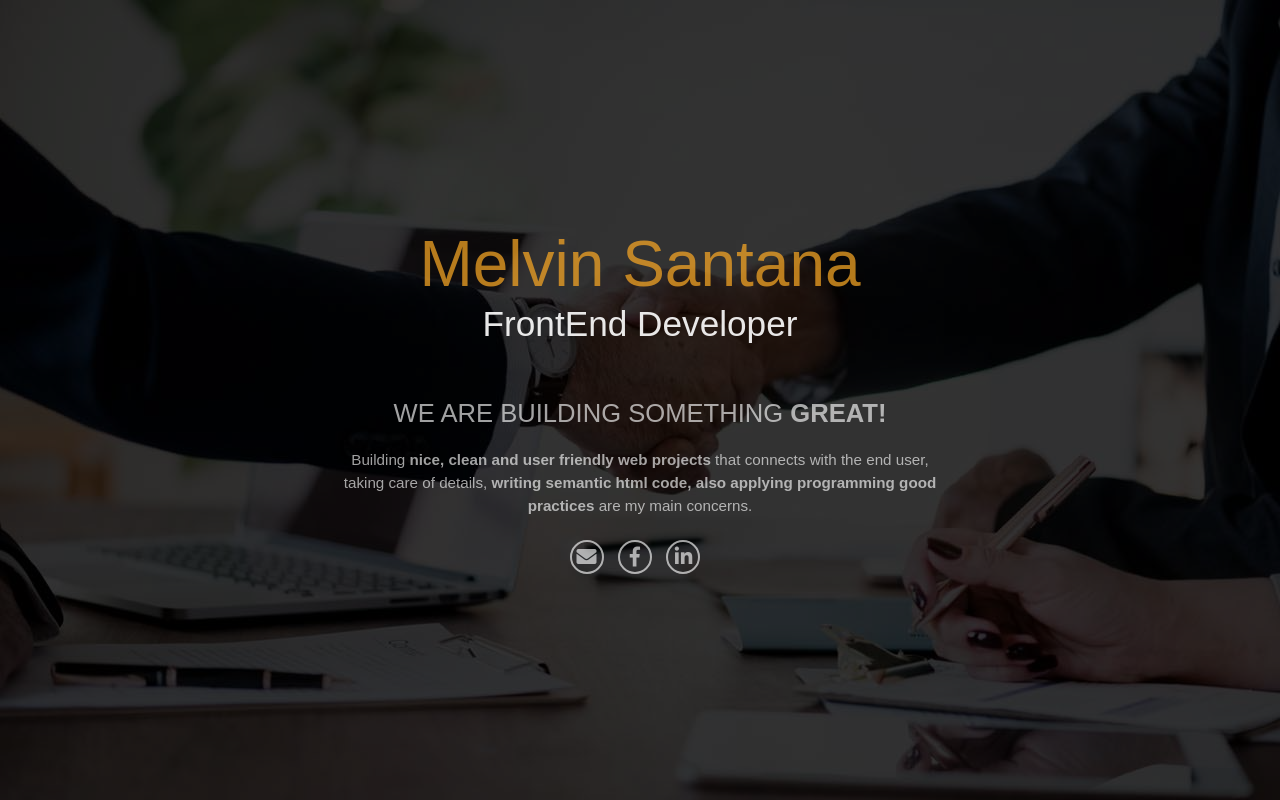
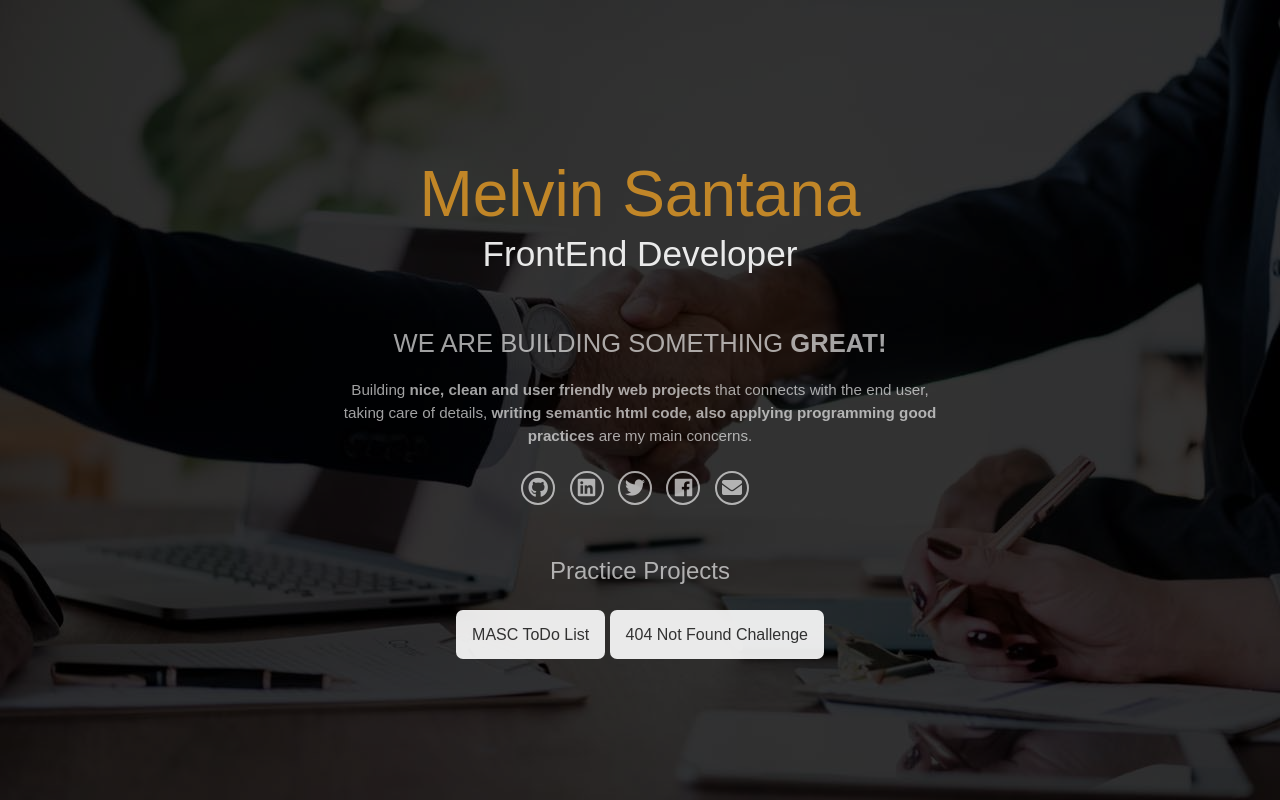
Before and after one commit to melvinsantanac/sitio-en-construccion, a plain HTML site: page index.html in a window 1280 px wide. Drawn offline with Linux system fonts and the light colour scheme.

Commit message:
Adding practice projects and social media icons

```diff
--- a/assets/styles/style.css
+++ b/assets/styles/style.css
@@ -5,14 +5,18 @@
   box-sizing: border-box;
 }
 
-		body, html {
-			font-family: 'Source Sans Pro', sans-serif;
+body,
+html {
+  font-family: "Source Sans Pro", sans-serif;
   margin: 0;
   padding: 0;
   line-height: 1.2;
 }
 
-		h1, h2, h3, p {
+h1,
+h2,
+h3,
+p {
   margin: 0;
   font-weight: 400;
 }
@@ -33,11 +37,11 @@
 }
 
 .coverPage::before {
-			content: '';
+  content: "";
   display: block;
   position: absolute;
   background: black;
-		    opacity: .8;
+  opacity: 0.8;
   width: 100vw;
   height: 100vh;
   top: 0;
@@ -53,14 +57,14 @@
   width: 50%;
   z-index: 1000;
   text-align: center;
-			opacity: .9;
+  opacity: 0.9;
   padding: 1em;
 }
 
 .__coverPage-content h1 {
   font-size: 4em;
-			color: #F9A825;
-			opacity: .8;
+  color: #f9a825;
+  opacity: 0.8;
 }
 
 .__coverPage-content h2 {
@@ -70,21 +74,21 @@
 
 .__coverPage-content h3 {
   font-size: 1.6em;
-			margin-bottom: .8em;
+  margin-bottom: 0.8em;
   text-transform: uppercase;
-			opacity: .7;
+  opacity: 0.7;
 }
 
 .__coverPage-content p {
-			font-size: .95em;
+  font-size: 0.95em;
   margin-bottom: 1.5em;
   line-height: 1.5;
-			opacity: .7;
+  opacity: 0.7;
 }
 
 .socialIcon {
   margin-right: 10px;
-			opacity: .7;
+  opacity: 0.7;
 }
 
 .socialIcon i {
@@ -97,12 +101,41 @@
   padding: 15px;
   height: 25px;
   width: 25px;
-			transition: all .3s
+  transition: all 0.3s;
 }
 
 .socialIcon i:hover {
-			color: #F9A825;
-			border-color: #F9A825;
+  color: #f9a825;
+  border-color: #f9a825;
+}
+
+.projectsList {
+  margin-top: 2em;
+  font-size: 1.5rem !important;
+  text-transform: capitalize;
+}
+
+.btn-projects {
+  display: inline;
+  background-color: white;
+  color: #333333;
+  padding: 1em;
+  width: 75px !important;
+  border-radius: 7px;
+  -webkit-border-radius: 7px;
+  -moz-border-radius: 7px;
+  -ms-border-radius: 7px;
+  -o-border-radius: 7px;
+  transition: all 0.3s;
+  -webkit-transition: all 0.3s;
+  -moz-transition: all 0.3s;
+  -ms-transition: all 0.3s;
+  -o-transition: all 0.3s;
+}
+
+.btn-projects:hover {
+  background-color: lightgray;
+  color: #1b1b1b;
 }
 
 @media screen and (min-width: 321px) and (max-width: 1023px) {
--- a/index.html
+++ b/index.html
@@ -1,12 +1,14 @@
 <!DOCTYPE html>
 <html lang="en">
-
   <head>
-	<meta charset="UTF-8">
-	<meta name="viewport" content="width=device-width, initial-scale=1">
+    <meta charset="UTF-8" />
+    <meta name="viewport" content="width=device-width, initial-scale=1" />
     <title>Site under construction</title>
-	<link href="https://use.fontawesome.com/releases/v5.0.8/css/all.css" rel="stylesheet">
-	<link rel="stylesheet" href="assets/styles/style-dist.css">
+    <link
+      href="https://use.fontawesome.com/releases/v5.0.8/css/all.css"
+      rel="stylesheet"
+    />
+    <link rel="stylesheet" href="assets/styles/style.min.css" />
   </head>
 
   <body>
@@ -15,21 +17,65 @@
         <h1>Melvin Santana</h1>
         <h2>FrontEnd Developer</h2>
         <h3>We are building something <strong>GREAT!</strong></h3>
-			<p>Building <strong>nice, clean and user friendly web projects</strong> that connects with the end user,
-				taking care of details,
-				<strong>writing semantic html code, also applying programming good practices</strong> are my main concerns.
+        <p>
+          Building
+          <strong>nice, clean and user friendly web projects</strong> that
+          connects with the end user, taking care of details,
+          <strong
+            >writing semantic html code, also applying programming good
+            practices</strong
+          >
+          are my main concerns.
         </p>
         <div class="socialMedia">
-				<a class="socialIcon" href="mailto:mascueto@gmail.com" target="_blank" rel="noreferrer noopener"><i
-						class="fas fa-envelope"></i></a>
-				<a class="socialIcon" href="https://www.facebook.com/melvinsantanac" target="_blank"
-					rel="noreferrer noopener"><i class="fab fa-facebook-f"></i></a>
-				<a class="socialIcon" href="https://www.linkedin.com/in/melvinsantanac" target="_blank"
-					rel="noreferrer noopener"><i class="fab fa-linkedin-in"></i></a>
+          <a
+            class="socialIcon"
+            href="https://github.com/melvinsantanac"
+            target="_blank"
+            rel="noreferrer noopener"
+            ><i class="fab fa-github"></i
+          ></a>
+          <a
+            class="socialIcon"
+            href="https://www.linkedin.com/in/melvinsantanac"
+            target="_blank"
+            rel="noreferrer noopener"
+            ><i class="fab fa-linkedin"></i
+          ></a>
+          <a
+            class="socialIcon"
+            href="https://twitter.com/melvinsantanac"
+            target="_blank"
+            rel="noreferrer noopener"
+            ><i class="fab fa-twitter"></i
+          ></a>
+          <a
+            class="socialIcon"
+            href="https://www.facebook.com/melvinsantanac"
+            target="_blank"
+            rel="noreferrer noopener"
+            ><i class="fab fa-facebook"></i
+          ></a>
+          <a
+            class="socialIcon"
+            href="mailto:mascueto@gmail.com"
+            target="_blank"
+            rel="noreferrer noopener"
+            ><i class="fas fa-envelope"></i
+          ></a>
+        </div>
+        <p class="projectsList">practice projects</p>
+        <div>
+          <a class="btn-projects" href="https://todolist.melvinsantana.com/"
+            >MASC ToDo List</a
+          >
+          <a
+            class="btn-projects"
+            href="https://404-not-found-devchallengesio.melvinsantana.com/"
+            >404 Not Found Challenge</a
+          >
         </div>
       </div>
     </div>
-
   </body>
-
 </html>
```
Also changed, not shown: assets/styles/style-dist.css (deleted, +0 -1 lines), index.min.html (added, +1 -0 lines), assets/styles/style.min.css (added). Lines whose indentation alone changed are shown as unchanged.
